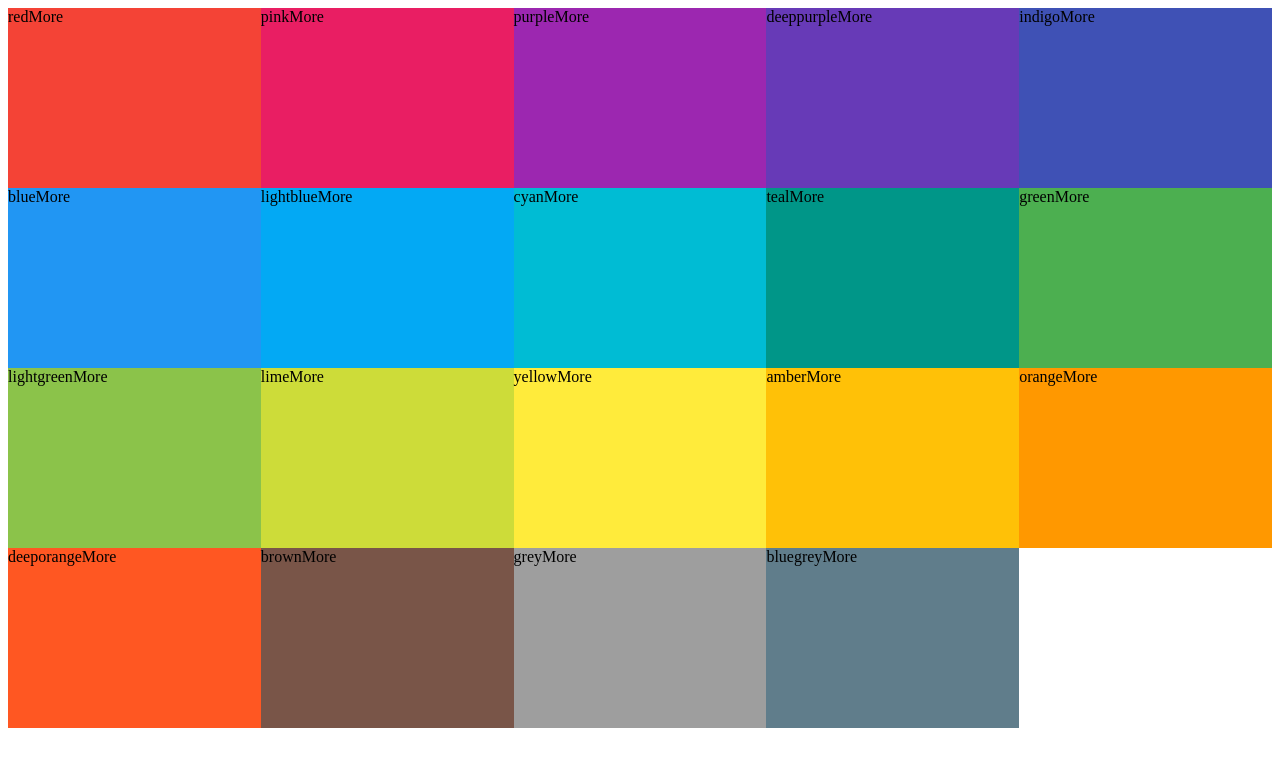
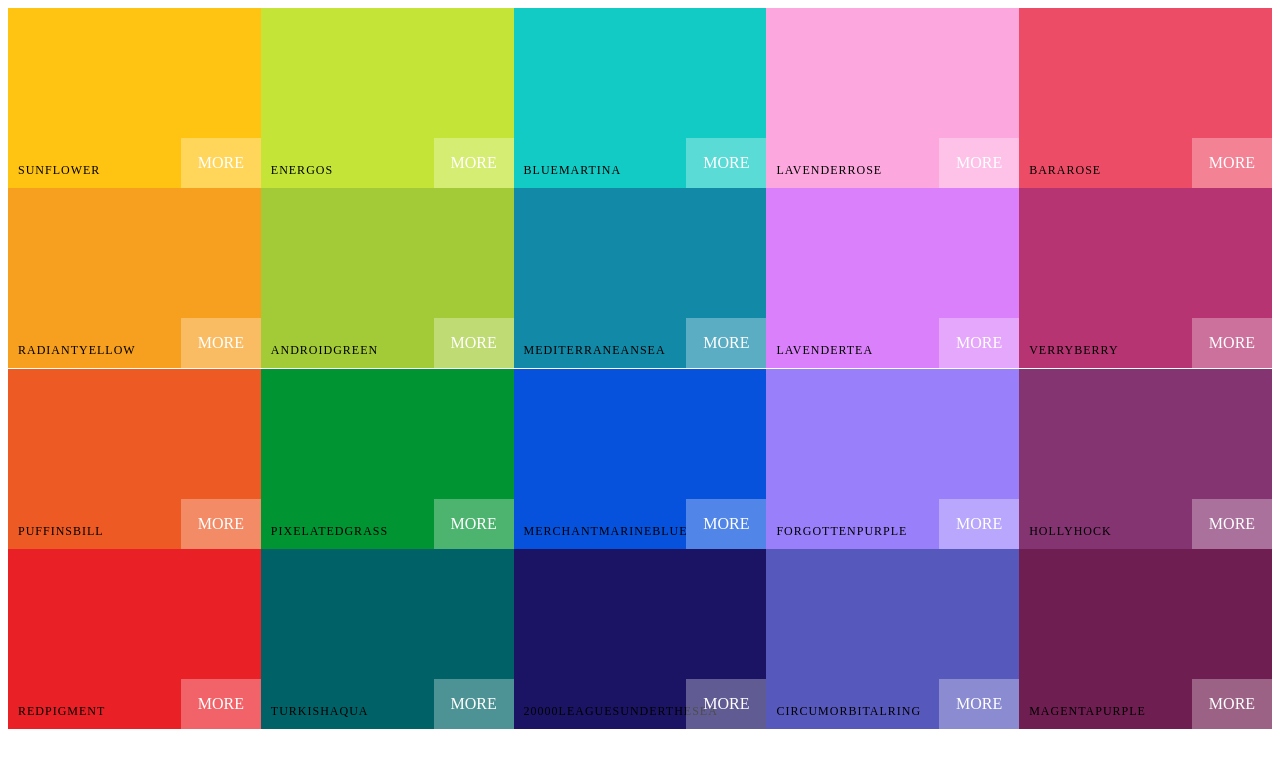
Before and after one commit to danimalcrackrz/color-app, a React (Create React App) app: page / in a window 1280 px wide. Shown: the top 768 px of the page. Built offline with nearby package versions, Linux system fonts and the light colour scheme.

Commit message:
style colorbox

```diff
--- a/src/App.js
+++ b/src/App.js
@@ -4,7 +4,7 @@
 function App() {
   return (
     <>
-      <Palette {...seedColors[0]}/>
+      <Palette {...seedColors[2]}/>
     </>
   );
 }
--- a/src/ColorBox.css
+++ b/src/ColorBox.css
@@ -5,4 +5,55 @@
   display: inline-block;
   position: relative;
   cursor: pointer;
+  text-transform: uppercase;
+  margin-bottom: -3.7px;
 }
+
+.copy-button {
+  width: 100px;
+  height: 30px;
+  position: absolute;
+  display: inline-block;
+  top: 50%;
+  left: 50%;
+  margin-left: -50px;
+  margin-top: -15px;
+  text-align: center;
+  outline: none;
+  background: rgba(255, 255, 255, 0.3);
+  font-size: 1rem;
+  line-height: 30px;
+  color: white;
+  border: none;
+  opacity: 0;
+}
+
+.ColorBox:hover .copy-button {
+  opacity: 1;
+  transition: 0.5s;
+}
+
+.box-content {
+  position: absolute;
+  width: 100%;
+  padding: 10px;
+  left: 0;
+  bottom: 0;
+  color: black;
+  letter-spacing: 1px;
+  font-size: 12px;
+}
+
+.see-more {
+  background: rgba(255, 255, 255, 0.3);
+  position: absolute;
+  border: none;
+  right: 0;
+  bottom: 0;
+  padding: 10px;
+  color: white;
+  width: 60px;
+  height: 30px;
+  text-align: center;
+  line-height: 30px;
+}
--- a/src/ColorBox.js
+++ b/src/ColorBox.js
@@ -3,9 +3,14 @@
 
 const Colorbox = ({background, name}) => {
   return (
-    <div style={{background: background}} className='ColorBox'>
-      <span>{name}</span>
-      <span>More</span>
+    <div style={{background}} className='ColorBox'>
+      <div className='copy-container'>
+        <div className='box-content'>
+          <span>{name}</span>
+        </div>
+        <button className='copy-button'>Copy</button>
+      </div>
+      <span className='see-more'>More</span>
     </div>
   )
 }
```
